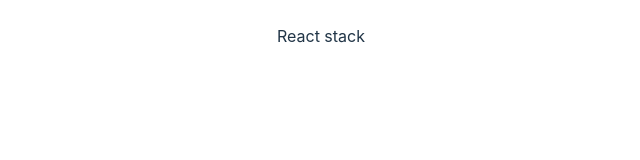
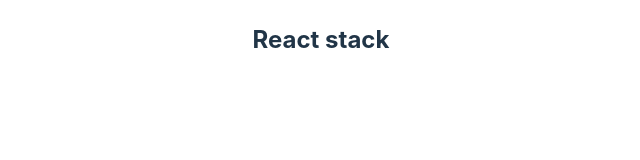
Before and after one commit to eugene-korobka/test-vite-react-stack, a React (Vite) app: page / in a window 1280 px wide. Shown: the top 160 px of the page, without its empty margins (319-959 px from the left). Built offline with nearby package versions, Linux system fonts and the light colour scheme.

Commit message:
added redux toolkit

```diff
--- a/package.json
+++ b/package.json
@@ -11,8 +11,10 @@
     "start": "concurrently -n server,front \"json-server --watch src/server/db.json\" \"vite\""
   },
   "dependencies": {
+    "@reduxjs/toolkit": "^1.9.2",
     "react": "^18.2.0",
-    "react-dom": "^18.2.0"
+    "react-dom": "^18.2.0",
+    "react-redux": "^8.0.5"
   },
   "devDependencies": {
     "@types/react": "^18.0.26",
--- a/src/App.tsx
+++ b/src/App.tsx
@@ -1,8 +1,16 @@
+import { Provider } from "react-redux";
+
+import { MainContainer } from "components/MainContainer";
+
+import { store } from 'store/store';
+
 function App() {
   return (
-    <main className="max-w-7xl my-0 mx-auto p-6 text-center">
-      <h1>React stack</h1>
-    </main>
+    <Provider store={store}>
+      <MainContainer>
+        <h1 className="mb-4 text-2xl font-bold">React stack</h1>
+      </MainContainer>
+    </Provider>
   );
 }
 
--- /dev/null
+++ b/src/components/MainContainer.tsx
@@ -0,0 +1,7 @@
+export function MainContainer({ children }: { children?: React.ReactNode }) {
+  return (
+    <main className="max-w-7xl my-0 mx-auto p-6 text-center">
+      {children}
+    </main>
+  );
+}
--- /dev/null
+++ b/src/store/hooks.ts
@@ -0,0 +1,16 @@
+import type { TypedUseSelectorHook } from 'react-redux';
+import { useDispatch, useSelector } from 'react-redux';
+
+import type { AppDispatch, RootState } from 'store/store';
+
+// Use throughout your app instead of plain `useDispatch` and `useSelector`
+export const useAppDispatch: () => AppDispatch = useDispatch;
+
+export const useReduxSelector: TypedUseSelectorHook<RootState> = useSelector;
+
+export function useAppSelector<T extends (state: RootState, params: Parameters<T>[1]) => ReturnType<T>>(
+  selector: T,
+  params?: Parameters<T>[1],
+) {
+  return useReduxSelector((state) => selector(state, params));
+}
--- /dev/null
+++ b/src/store/store.ts
@@ -0,0 +1,10 @@
+import { configureStore } from '@reduxjs/toolkit';
+
+export const store = configureStore({
+  reducer: {},
+});
+
+// Infer the `RootState` and `AppDispatch` types from the store itself
+export type RootState = ReturnType<typeof store.getState>;
+
+export type AppDispatch = typeof store.dispatch;
```
Also changed, not shown: 1 other file (tests, documents, lock files or other folders).
